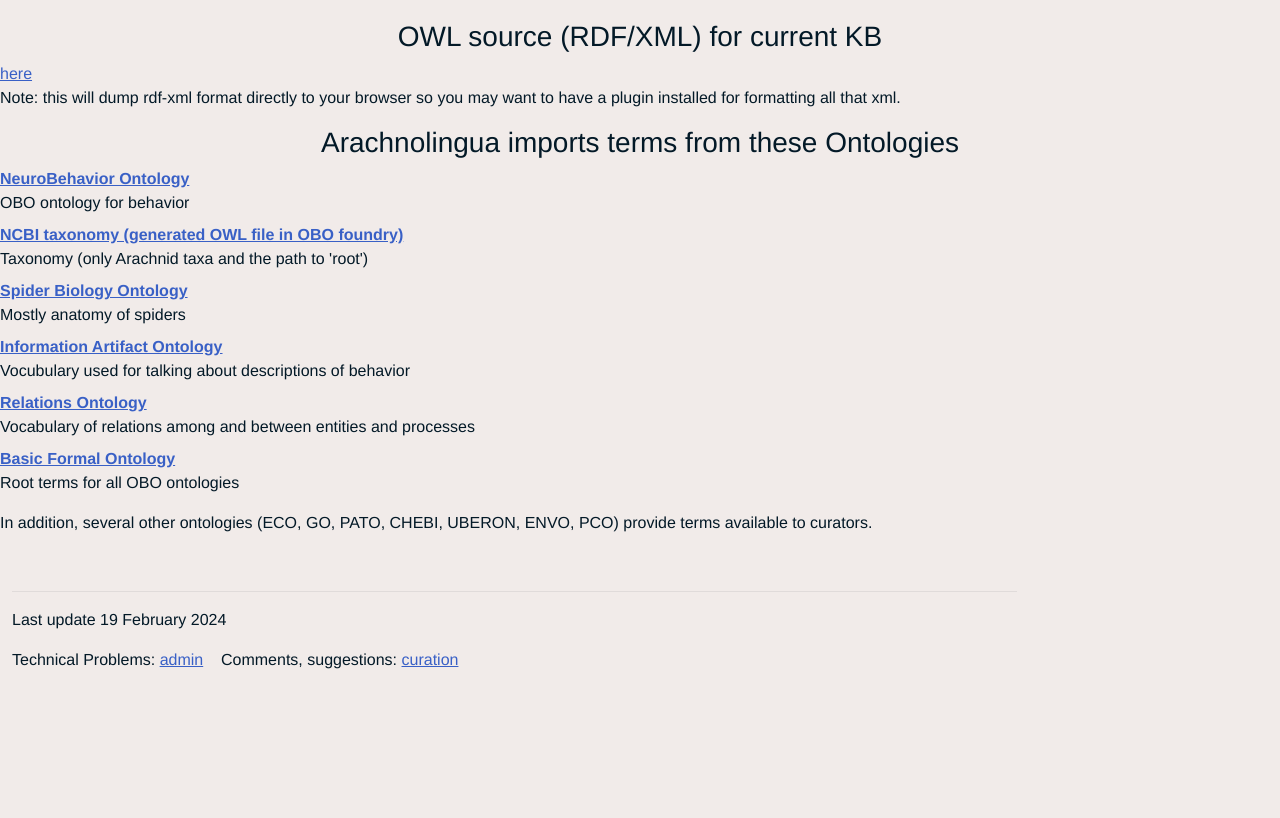
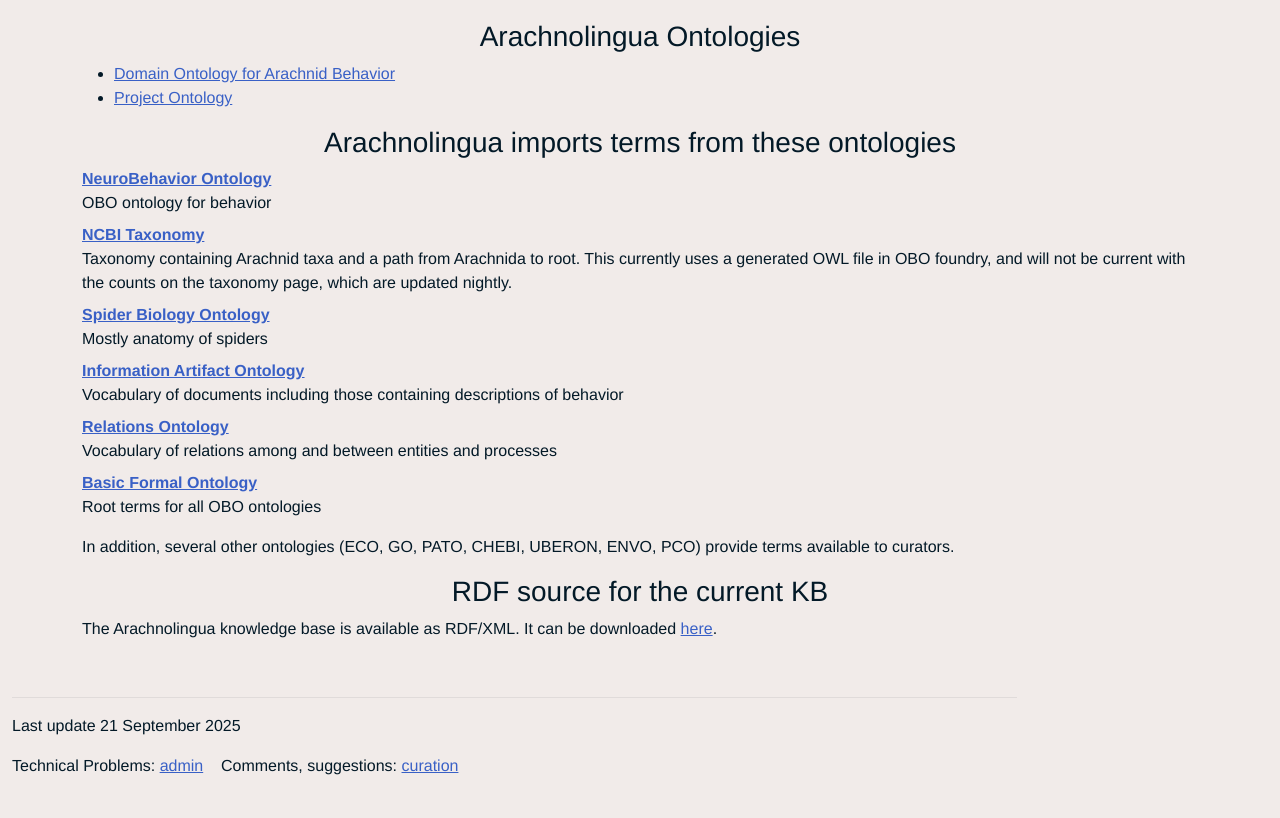
Before and after one commit to pmidford/Spider-Behavior, a web app: page /pages/ontologies.html in a window 1280 px wide. Shown: the part 66-884 px from the top of the page. Before the commit the page ends 735 px from the top, so only its background shows below. Run offline with its HTML, style and script files only (its server is not run), Linux system fonts and the light colour scheme; data that the repository does not hold is empty.

Commit message:
text rewrite, some indenting changes

```diff
--- a/src/main/webapp/pages/ontologies.html
+++ b/src/main/webapp/pages/ontologies.html
@@ -30,7 +30,7 @@
            src="../static/spiderwords_small.jpg"
            alt="Spider standing on an Anglo-Saxon glossary"/>
     </a>
-      <button class="navbar-toggler" type="button" data-toggle="collapse" data-target="#navbarNavDropdown"
+    <button class="navbar-toggler" type="button" data-bs-toggle="collapse" data-bs-target="#navbarNavDropdown"
             aria-controls="navbarNavDropdown" aria-expanded="false" aria-label="Toggle navigation">
       <span class="navbar-toggler-icon"></span>
     </button>
@@ -53,9 +53,8 @@
         <li class="nav-item dropdown">
           <a class="nav-link dropdown-toggle" href="#" data-bs-toggle="dropdown" aria-expanded="false">Vocabulary</a>
           <ul class="dropdown-menu translucent-dropdown">
-              <li><a class="dropdown-item" href="vocabulary.html">Vocabulary for Behavior</a></li>
-              <li><a class="dropdown-item" href="admin_ontology.html">Arachnolingua Ontology</a></li>   <!-- maybe just the owl file -->
-              <li><a class="dropdown-item" href="ontologies.html">Supporting Ontologies and Vocabularies</a></li>
+            <li><a class="dropdown-item" href="vocabulary.html">Vocabulary for Spider (eventually Arachnid) Behavior</a></li>
+            <li><a class="dropdown-item" href="ontologies.html">Ontologies</a></li>
           </ul>
         </li>
         <li class="nav-item dropdown">
@@ -72,16 +71,18 @@
 
 </div>
 
+<div class="container">
+
+  <section id="Project_ontologies">
+    <h3>Arachnolingua Ontologies</h3>
+    <ul>
+      <li><a href="./domain_ontology.html">Domain Ontology for Arachnid Behavior</a></li>
+      <li><a href="./project_ontology.html">Project Ontology</a></li>
+    </ul>
+  </section>
+
   <section id="imports">
-    <div class="row-fluid">
-      <div class="col-md-12">
-        <h3>OWL source (RDF/XML) for current KB</h3>
-        <p>
-          <a href="../ontologies/arachb.owl">here</a>
-          <br/>
-          Note: this will dump rdf-xml format directly to your browser so you may want to have a plugin installed for formatting all that xml.
-        </p>
-        <h3>Arachnolingua imports terms from these Ontologies </h3>
+    <h3>Arachnolingua imports terms from these ontologies </h3>
     <dl>
       <dt>
         <a href="https://obofoundry.org/ontology/nbo.html">
@@ -91,10 +92,11 @@
       <dd>OBO ontology for behavior</dd>
       <dt>
         <a href="https://obofoundry.org/ontology/ncbitaxon.html">
-              NCBI taxonomy (generated OWL file in OBO foundry)
+          NCBI Taxonomy
         </a>
       </dt>
-          <dd>Taxonomy (only Arachnid taxa and the path to 'root')</dd>
+      <dd>Taxonomy containing Arachnid taxa and a path from Arachnida to root.  This currently uses a generated OWL file
+          in OBO foundry, and will not be current with the counts on the taxonomy page, which are updated nightly.
       <dt>
         <a href="https://obofoundry.org/ontology/spd.html">
           Spider Biology Ontology
@@ -106,7 +108,7 @@
           Information Artifact Ontology
         </a>
       </dt>
-          <dd>Vocubulary used for talking about descriptions of behavior</dd>
+      <dd>Vocabulary of documents including those containing descriptions of behavior</dd>
       <dt>
         <a href="https://obofoundry.org/ontology/ro.html">
           Relations Ontology
@@ -123,9 +125,15 @@
     <p>
       In addition, several other ontologies (ECO, GO, PATO, CHEBI, UBERON, ENVO, PCO) provide terms available to curators.
     </p>
+  </section>
+
+  <section id="KB_source">
+    <h3>RDF source for the current KB</h3>
+    <p>The Arachnolingua knowledge base is available as RDF/XML.  It can be downloaded
+      <a href="../ontologies/arachb.owl">here</a>.
+    </p>
+  </section>
 </div>
-    </div>
-  </section>
 
 <br>
 <footer>
@@ -133,7 +141,7 @@
     <hr/>
     <div class="row">
       <div class="col-md-10 col-md-offset-2">
-          <p>Last update 19 February 2024</p>
+        <p>Last update 21 September 2025</p>
         <p>Technical Problems: <a href="mailto:admin@arachb.org?Subject=FrontPage%20query" target="_top">admin</a>&nbsp; &nbsp;
           Comments, suggestions: <a href="mailto:curation@arachb.org?Subject=FrontPage%20query" target="_top">curation</a></p>
       </div>
```
Lines whose indentation alone changed are shown as unchanged.
